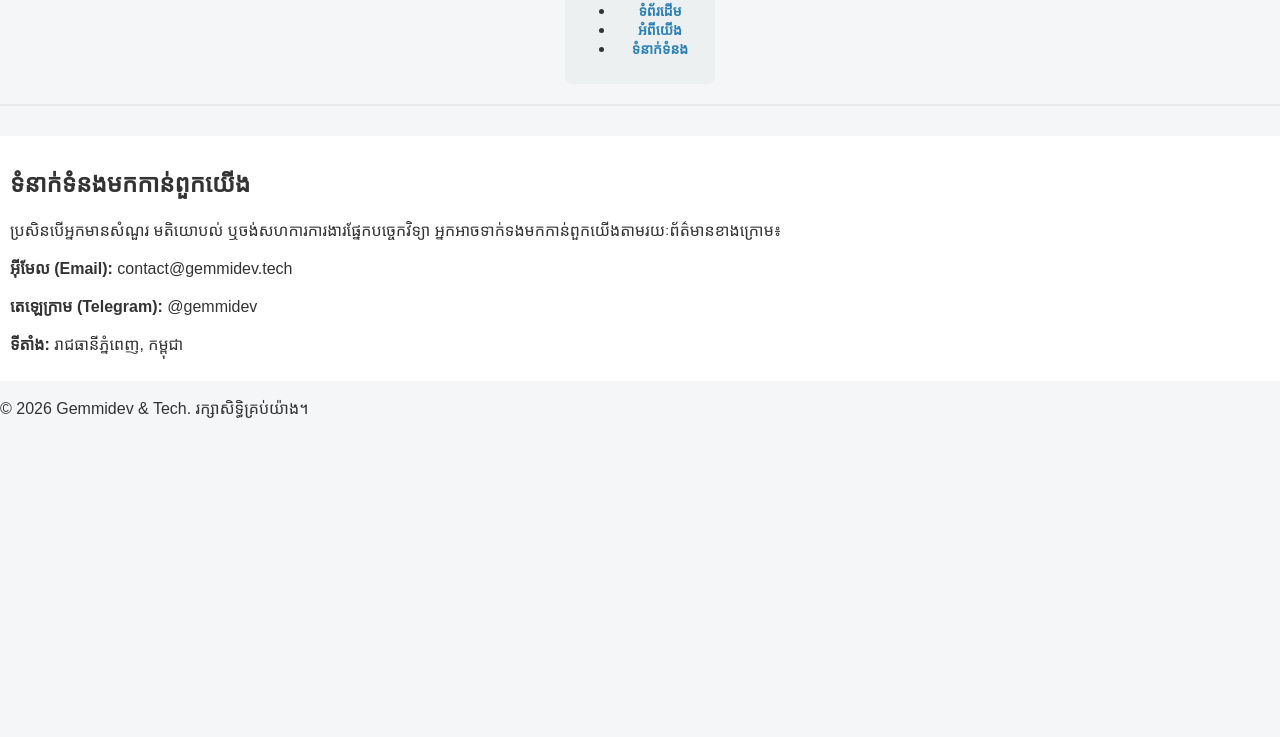
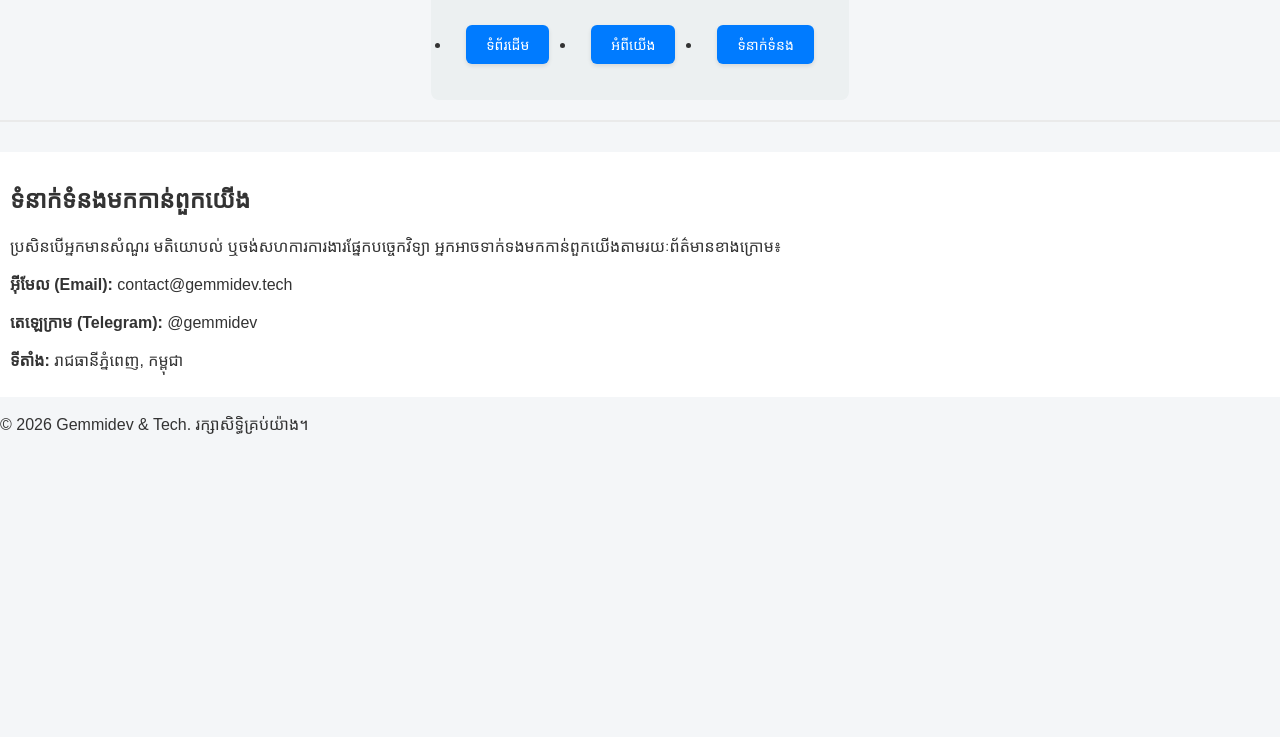
Before and after one commit to gemmidevtechvisionary-Gemstackbright/tech-education, a plain HTML site: page contact.html in a window 1280 px wide. Shown: the part 63-800 px from the top of the page. Drawn offline with Linux system fonts and the light colour scheme.

Commit message:
Update lesson navigation links and CSS styling

```diff
--- a/style.css
+++ b/style.css
@@ -142,3 +142,42 @@ pre code {
     padding: 0;
     color: #9cdcfe; /* ពណ៌ខៀវខ្ចីស្រស់ស្អាត */
 }
+/* រចនាប័ទ្មសម្រាប់កន្លែងដាក់ប៊ូតុងមេរៀន */
+.nav-links {
+    display: flex;
+    justify-content: center;
+    align-items: center;
+    gap: 12px;
+    margin-top: 30px;
+    padding: 10px;
+}
+
+/* រចនាប័ទ្មសម្រាប់ប៊ូតុងនីមួយៗ */
+.nav-links a {
+    display: inline-block;
+    padding: 10px 20px;
+    background-color: #007bff; /* ពណ៌ខៀវស្អាត */
+    color: #ffffff; /* អក្សរពណ៌ស */
+    text-decoration: none;
+    font-family: inherit;
+    font-size: 14px;
+    font-weight: 500;
+    border-radius: 6px; /* ធ្វើឱ្យជ្រុងរាងមូលបន្តិច */
+    box-shadow: 0 2px 4px rgba(0, 0, 0, 0.1);
+    transition: background-color 0.2s ease, transform 0.1s ease;
+}
+
+/* ពេលយកម្រាមដៃចុច ឬយកកណ្ដុរដាក់លើ (Hover) */
+.nav-links a:hover {
+    background-color: #0056b3; /* เปลี่ยนเป็นสีน้ำเงินเข้มขึ้น */
+    transform: translateY(-2px); /* ឲ្យប៊ូតុងអណ្តែតឡើងលើតិចៗ */
+}
+
+/* បន្ថែមពណ៌ខុសគ្នាបន្តិចសម្រាប់តំណភ្ជាប់ត្រឡប់ទៅទំព័រដើម (Option) */
+.nav-links a[href="lessons.html"] {
+    background-color: #6c757d; /* ពណ៌ប្រផេះ */
+}
+
+.nav-links a[href="lessons.html"]:hover {
+    background-color: #5a6268;
+}
```
